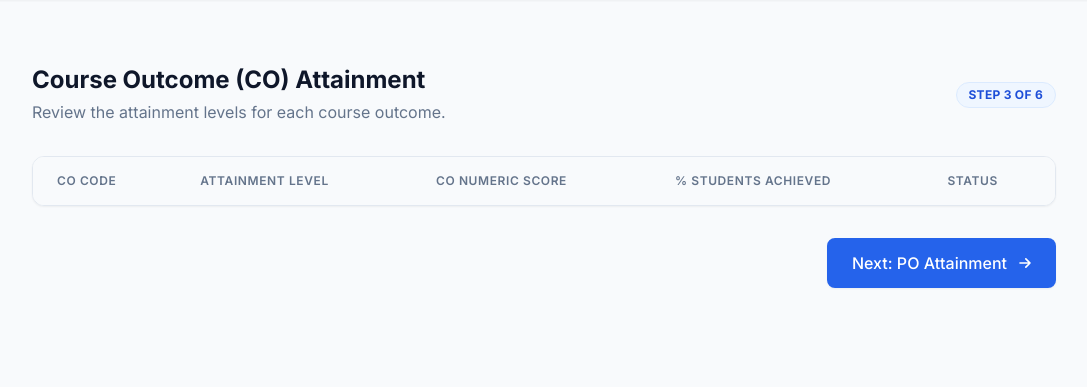
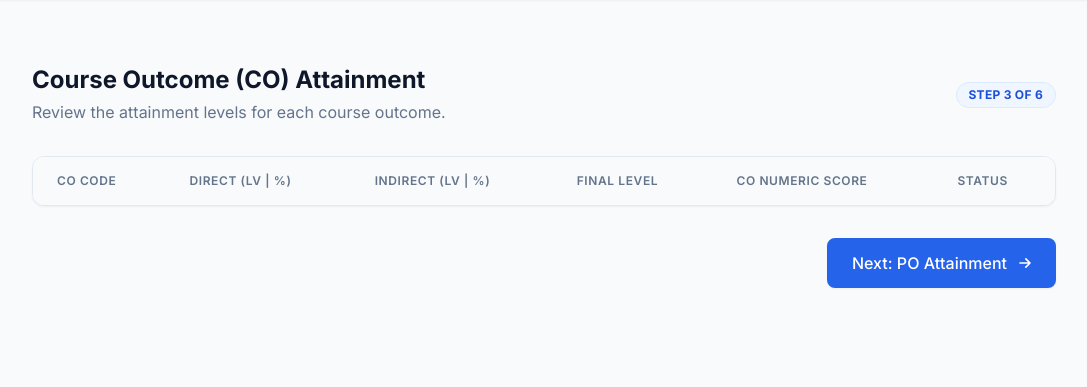
Before and after one commit to 24f2000311/attainment_software, a Flask app: template templates/co_attainment.html in a window 1280 px wide. Shown: the part 65-452 px from the top of the page, without its empty margins (96-1183 px from the left). Run offline with Flask 3, Linux system fonts and the light colour scheme; the template is opened without the code that fills it, so the values that code supplies are empty; some libraries are stand-ins or nearby versions.

Commit message:
added the Indriect and direct aseesment workflow

```diff
--- a/services/validator.py
+++ b/services/validator.py
@@ -3,7 +3,8 @@ REQUIRED_CONFIG_SHEETS= [ "CO_List",
     "CO_PO_Mapping",
     "Assessment_Weightage",
     "Attainment_Targets",
-    "Question_CO_Map"
+    "Question_CO_Map",
+    "Settings"
 ]
 
 def validate_config_sheets(sheets):
--- a/templates/co_attainment.html
+++ b/templates/co_attainment.html
@@ -23,13 +23,16 @@
                             CO Code
                         </th>
                         <th scope="col" class="px-6 py-4 text-left text-xs font-semibold text-slate-500 uppercase tracking-wider">
-                            Attainment Level
+                            Direct (Lv | %)
                         </th>
                         <th scope="col" class="px-6 py-4 text-left text-xs font-semibold text-slate-500 uppercase tracking-wider">
-    CO Numeric Score
-</th>
+                            Indirect (Lv | %)
+                        </th>
                         <th scope="col" class="px-6 py-4 text-left text-xs font-semibold text-slate-500 uppercase tracking-wider">
-                            % Students Achieved
+                            Final Level
+                        </th>
+                        <th scope="col" class="px-6 py-4 text-left text-xs font-semibold text-slate-500 uppercase tracking-wider">
+                            CO Numeric Score
                         </th>
                         <th scope="col" class="px-6 py-4 text-left text-xs font-semibold text-slate-500 uppercase tracking-wider">
                             Status
@@ -38,15 +41,34 @@
                 </thead>
                 <tbody class="bg-white divide-y divide-slate-200">
                 {% for co, data in co_attainment.items() %}
+                    <!-- data structure: { 'Direct': {...}, 'Indirect': {...}, 'Final': {'Attainment_Level': ...} } -->
                     <tr class="hover:bg-slate-50 transition-colors">
                         <td class="px-6 py-4 whitespace-nowrap text-sm font-medium text-slate-900">
                             {{ co }}
                         </td>
+
+                        <!-- Direct -->
                         <td class="px-6 py-4 whitespace-nowrap text-sm text-slate-600">
-                            <span class="inline-flex items-center px-2.5 py-0.5 rounded-md text-sm font-medium bg-slate-100 text-slate-800">
-                                Level {{ data.Attainment_Level }}
-                            </span>
+                            <div class="flex flex-col">
+                                <span class="font-medium">Level {{ data.Direct.Attainment_Level }}</span>
+                                <span class="text-xs text-slate-400">{{ data.Direct['Achieved_%'] }}% Achieved</span>
+                            </div>
                         </td>
+
+                        <!-- Indirect -->
+                        <td class="px-6 py-4 whitespace-nowrap text-sm text-slate-600">
+                            <div class="flex flex-col">
+                                <span class="font-medium">Level {{ data.Indirect.Attainment_Level }}</span>
+                                <span class="text-xs text-slate-400">{{ data.Indirect['Achieved_%'] }}% Achieved</span>
+                            </div>
+                        </td>
+
+                        <!-- Final Level -->
+                        <td class="px-6 py-4 whitespace-nowrap text-sm text-slate-900 font-bold">
+                            {{ data.Final.Attainment_Level }}
+                        </td>
+
+                        <!-- Numeric Score -->
                         <td class="px-6 py-4 whitespace-nowrap text-sm text-slate-600">
                             {% if co_numeric_scores.get(co) is not none %}
                                 <span class="inline-flex items-center px-2.5 py-0.5 rounded-md text-sm font-semibold bg-indigo-100 text-indigo-800">
@@ -54,24 +76,17 @@
                                 </span>
                             {% else %}
                                 <span class="text-slate-400">—</span>
-    {% endif %}
+                            {% endif %}
                         </td>
 
-                        <td class="px-6 py-4 whitespace-nowrap text-sm text-slate-600">
-                            <div class="flex items-center">
-                                <span class="mr-2">{{ data["Achieved_%"] }}%</span>
-                                <div class="w-16 bg-slate-200 rounded-full h-1.5">
-                                    <div class="bg-primary-600 h-1.5 rounded-full" style="width: {{ data['Achieved_%'] }}%"></div>
-                                </div>
-                            </div>
-                        </td>
+                        <!-- Status (Based on Final Level) -->
                         <td class="px-6 py-4 whitespace-nowrap text-sm">
-                            {% if data.Attainment_Level >= 2 %}
+                            {% if data.Final.Attainment_Level >= 2 %}
                                 <span class="inline-flex items-center px-2.5 py-0.5 rounded-full text-xs font-medium bg-emerald-100 text-emerald-800">
                                     <svg class="-ml-0.5 mr-1.5 h-2 w-2 text-emerald-400" fill="currentColor" viewBox="0 0 8 8"><circle cx="4" cy="4" r="3" /></svg>
                                     Attained
                                 </span>
-                            {% elif data.Attainment_Level == 1 %}
+                            {% elif data.Final.Attainment_Level >= 1 %}
                                 <span class="inline-flex items-center px-2.5 py-0.5 rounded-full text-xs font-medium bg-amber-100 text-amber-800">
                                     <svg class="-ml-0.5 mr-1.5 h-2 w-2 text-amber-400" fill="currentColor" viewBox="0 0 8 8"><circle cx="4" cy="4" r="3" /></svg>
                                     Marginal
```
Also changed, not shown: Controllers/attainment_routes.py (+77 -18 lines), 2 other files.
